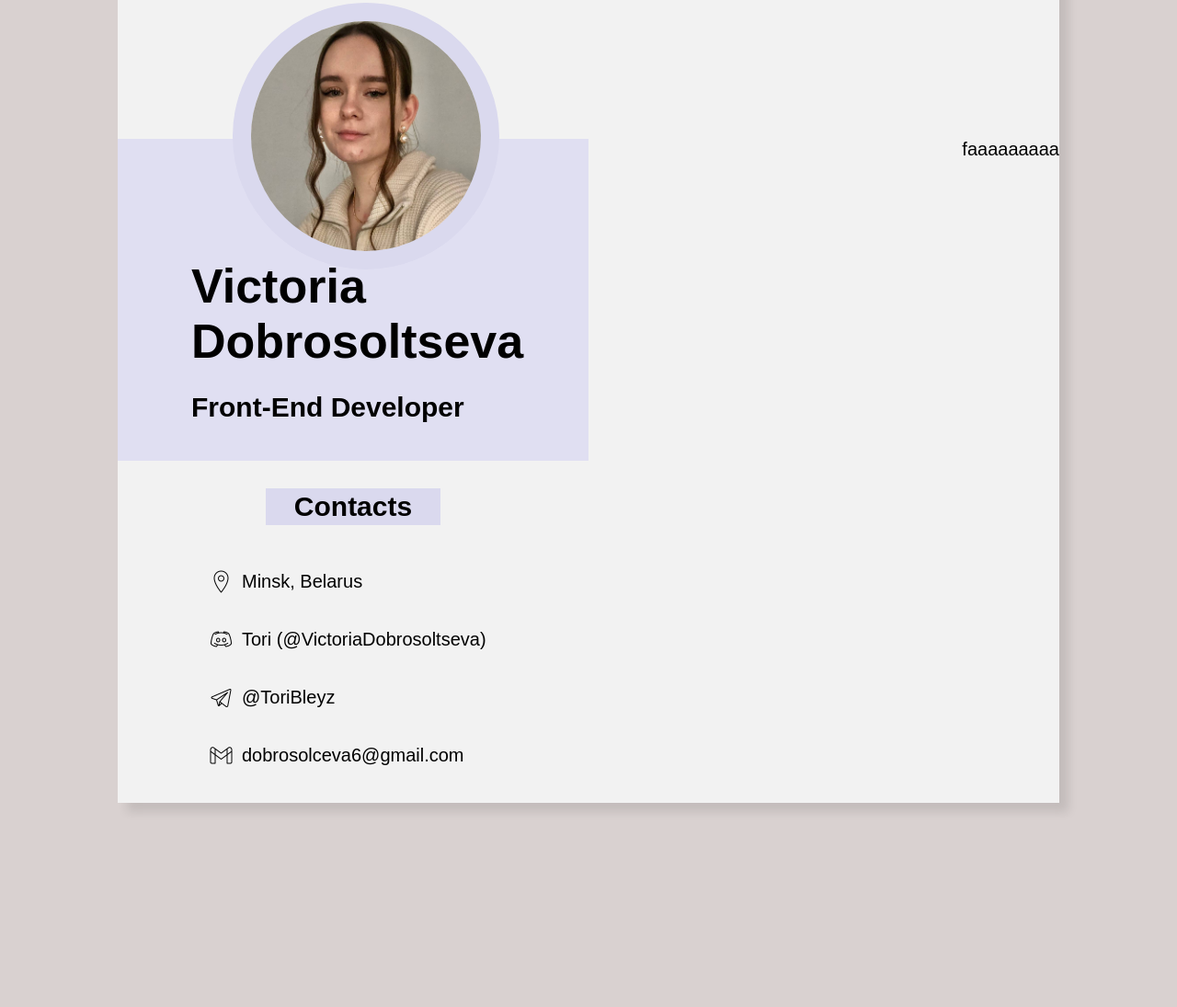
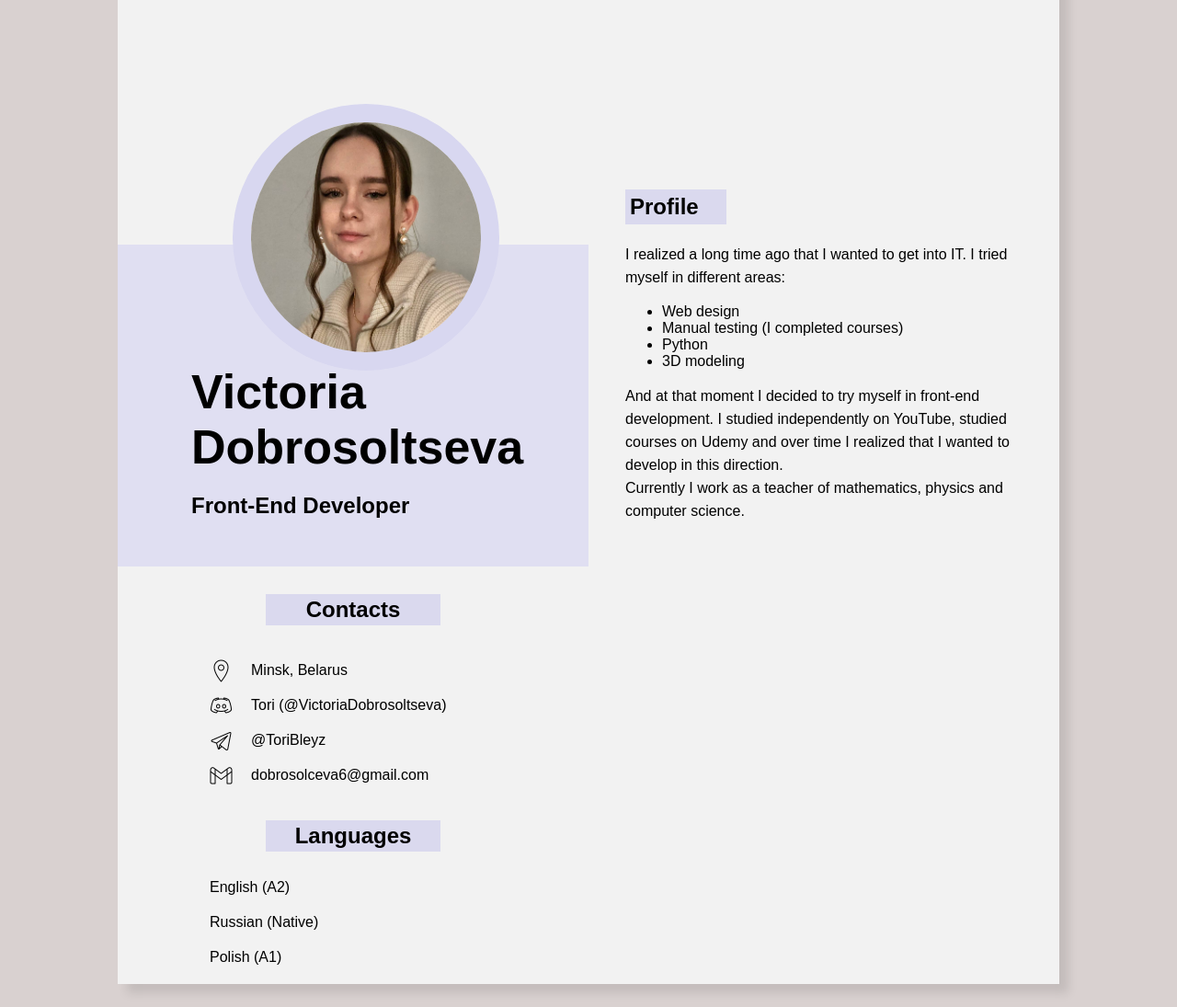
Before and after one commit to VictoriaDobrosoltseva/rsschool-cv, a plain HTML site: page index.html in a window 1280 px wide. Shown: the part 247-1342 px from the top of the page at 92% size. Before the commit the page ends 1145 px from the top, so only its background shows below. Drawn offline with Linux system fonts and the light colour scheme.

Commit message:
feat: add section languages and profile

```diff
--- a/index.html
+++ b/index.html
@@ -52,8 +52,34 @@
                             </li>
                         </ul>
                     </section>
+
+                    <section class="languages">
+                        <h2 class="first_column_title">Languages</h2>
+                        <ul class="list_languages">
+                            <li>English (A2)</li>
+                            <li>Russian (Native)</li>
+                            <li>Polish (A1)</li>
+                        </ul>
+                    </section>
                 </div>
-                <div class="second_column">faaaaaaaaa</div>
+                <div class="second_column">
+                    <section class="profile">
+                        <h2 class="profile_title">Profile</h2>
+                        <p class="profile_text">I realized a long time ago that I wanted to get into IT. I tried myself in different areas:</p>
+                        <ul>
+                            <li>Web design</li>
+                            <li>Manual testing (I completed courses)</li>
+                            <li>Python</li>
+                            <li>3D modeling</li>
+                        </ul>
+                        <p class="profile_text">And at that moment I decided to try myself in front-end development. I studied independently on YouTube, studied courses
+                        on Udemy and over time I realized that I wanted to develop in this direction. <br>
+                        Currently I work as a teacher of mathematics, physics and computer science.</p>
+
+
+
+                    </section>
+                </div>
             </div>
         </main>
     </div>
--- a/style.css
+++ b/style.css
@@ -5,7 +5,7 @@
 .container {
     margin: 25px auto;
     width: 1024px;
-    font-size: 20px;
+    font-size: 16px;
     font-family: Arial, sans-serif;
     background-color: #F2F2F2;
     box-shadow: 10px 10px 10px rgba(0, 0, 0, 0.1);
@@ -31,19 +31,20 @@
 }
 
 .first_column {
+    margin-top: 120px;
     width: 512px;
     background-color: #F2F2F2;
 }
 
 .image {
     position: absolute;
-    top: 250px;
+    top: 360px;
     width: 250px;
     height: 250px;
     margin: 0 125px;
     border-radius: 50%;
     object-fit: cover;
-    border: 20px solid #dad9ee;
+    border: 20px solid #d8d7f0;
 }
 
 .name {
@@ -83,3 +84,30 @@
 .content_list_img {
     margin-right: 10px;
 }
+
+.content_list p {
+    margin: 10px;
+}
+
+.list_languages {
+    list-style: none;
+    margin-left: 60px;
+}
+
+.list_languages li {
+    margin-bottom: 20px;
+}
+
+.second_column {
+    margin: 40px;
+}
+
+.profile_title {
+    width: 100px;
+    padding: 5px;
+    background-color: #dad9ee;
+}
+
+.profile_text {
+    line-height: 25px;
+}
```
